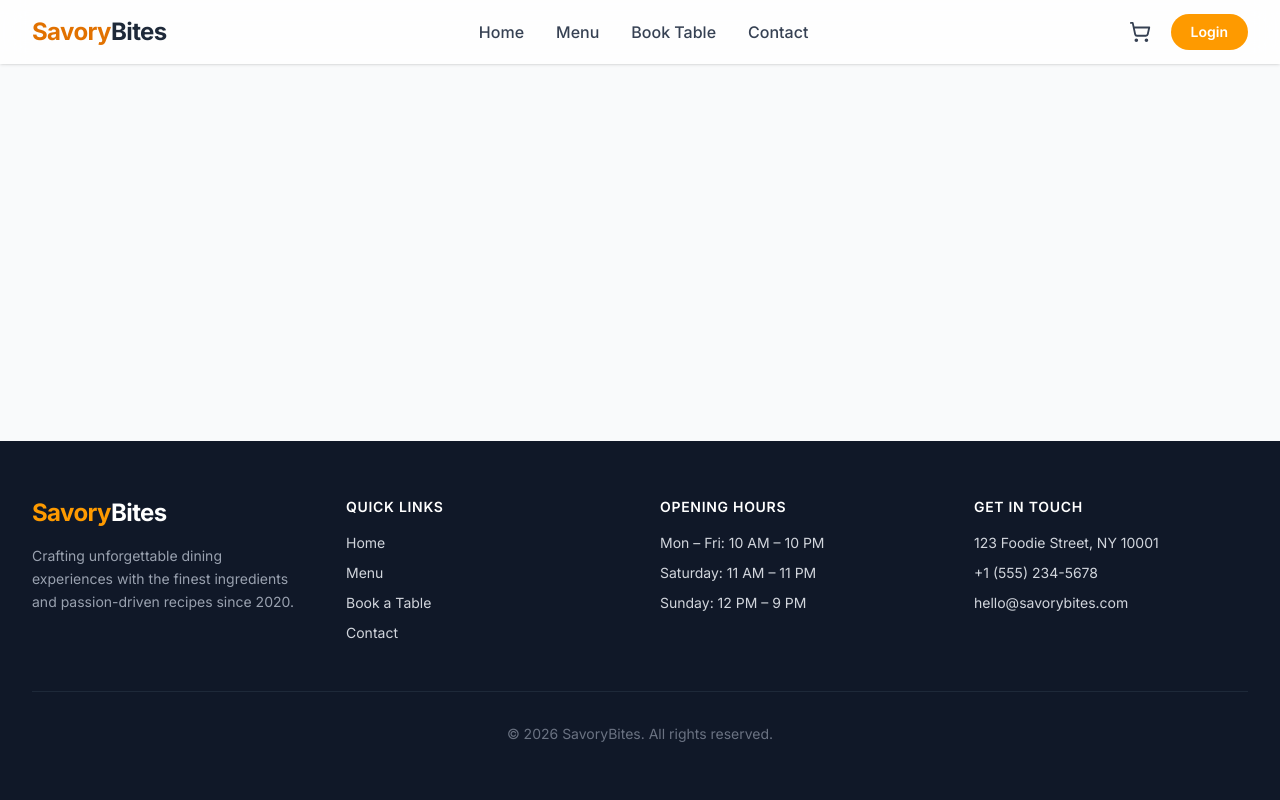
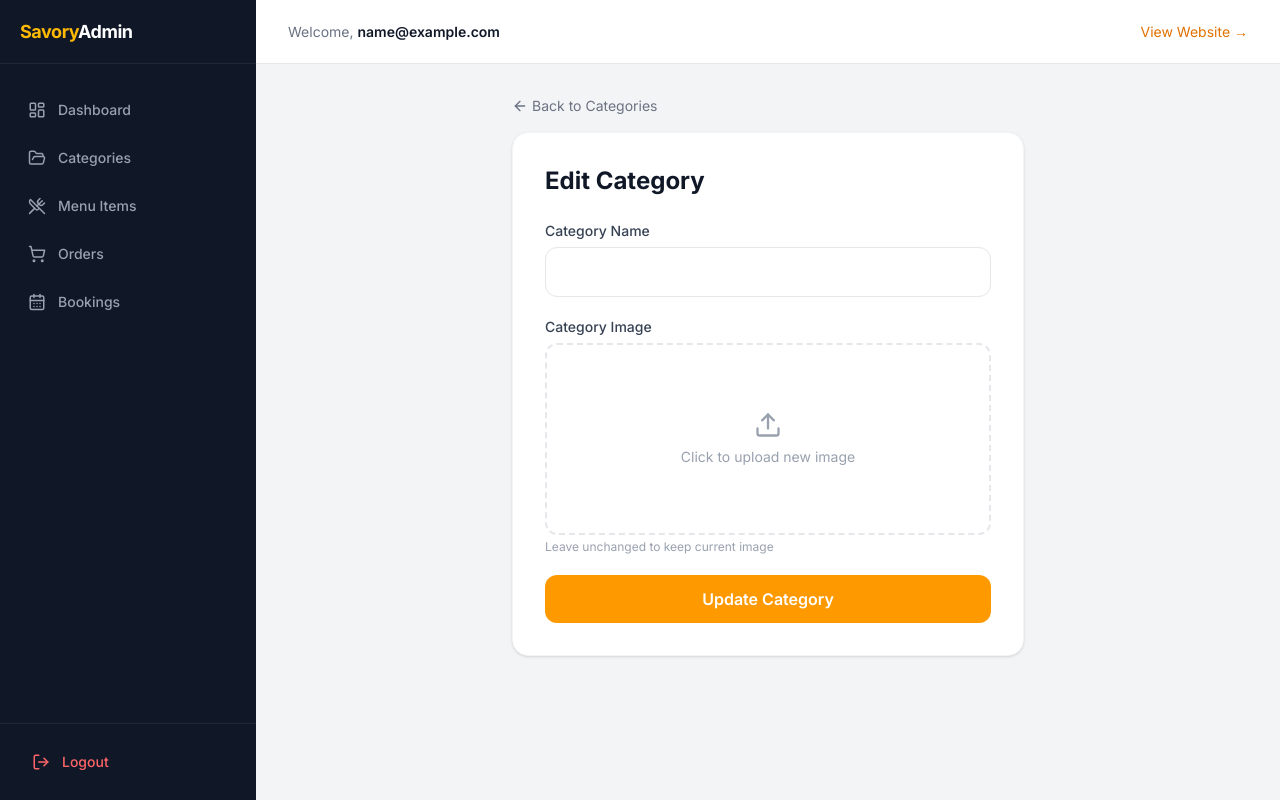
Before and after one commit to Jitenndra03/Restaurant_app, a React (Vite) app in the folder frontend/: page /admin/edit-category/1 in a window 1280 px wide. Built offline with nearby package versions, Linux system fonts and the light colour scheme; no server answers; sample sign-in values are in the browser's storage.

Commit message:
Added edit option for the admin in the category dashboard

```diff
--- a/frontend/src/App.jsx
+++ b/frontend/src/App.jsx
@@ -33,6 +33,7 @@ import AddMenu from "./pages/admin/AddMenu";
 import Orders from "./pages/admin/Orders";
 import Bookings from "./pages/admin/Bookings";
 import EditMenu from "./pages/admin/EditMenu";
+import EditCategory from "./pages/admin/EditCategory";
 
 const App = () => {
   return (
@@ -47,6 +48,7 @@ const App = () => {
           <Route path="dashboard" element={<Dashboard />} />
           <Route path="categories" element={<Categories />} />
           <Route path="add-category" element={<AddCategory />} />
+          <Route path="edit-category/:id" element={<EditCategory />} />
           <Route path="menus" element={<Menus />} />
           <Route path="add-menu" element={<AddMenu />} />
           <Route path="edit-menu/:id" element={<EditMenu />} />
--- a/frontend/src/pages/admin/Categories.jsx
+++ b/frontend/src/pages/admin/Categories.jsx
@@ -6,7 +6,7 @@
 import { useContext, useEffect, useState } from "react";
 import { AppContext } from "../../context/AppContext";
 import { Link } from "react-router-dom";
-import { Plus, Trash2, Loader2 } from "lucide-react";
+import { Plus, Trash2, Pencil, Loader2 } from "lucide-react";
 import toast from "react-hot-toast";
 
 const Categories = () => {
@@ -98,7 +98,14 @@ const Categories = () => {
                     <td className="px-6 py-4 text-gray-500">
                       {new Date(cat.createdAt).toLocaleDateString()}
                     </td>
-                    <td className="px-6 py-4 text-right">
+                    <td className="px-6 py-4 text-right flex items-center justify-end gap-1">
+                      <Link
+                        to={`/admin/edit-category/${cat._id}`}
+                        className="p-2 rounded-lg hover:bg-blue-50 text-blue-500 transition"
+                        title="Edit category"
+                      >
+                        <Pencil size={16} />
+                      </Link>
                       <button
                         onClick={() => handleDelete(cat._id)}
                         className="p-2 rounded-lg hover:bg-red-50 text-red-500 transition cursor-pointer"
--- /dev/null
+++ b/frontend/src/pages/admin/EditCategory.jsx
@@ -0,0 +1,140 @@
+/**
+ * Admin EditCategory - Pre-filled form for editing an existing category.
+ * Sends PUT /api/category/update/:id with FormData (name + optional image).
+ */
+import { useContext, useEffect, useState } from "react";
+import { useParams } from "react-router-dom";
+import { AppContext } from "../../context/AppContext";
+import { Loader2, Upload, ArrowLeft } from "lucide-react";
+import toast from "react-hot-toast";
+
+const EditCategory = () => {
+  const { id } = useParams();
+  const { navigate, axios } = useContext(AppContext);
+
+  const [name, setName] = useState("");
+  const [image, setImage] = useState(null);
+  const [preview, setPreview] = useState("");
+  const [loading, setLoading] = useState(false);
+  const [fetching, setFetching] = useState(true);
+
+  /** Fetch existing category data */
+  useEffect(() => {
+    const load = async () => {
+      try {
+        const { data } = await axios.get("/api/category/all");
+        const cat = data.categories?.find((c) => c._id === id);
+        if (cat) {
+          setName(cat.name);
+          setPreview(cat.image);
+        } else {
+          toast.error("Category not found");
+          navigate("/admin/categories");
+        }
+      } catch {
+        toast.error("Failed to load category");
+      } finally {
+        setFetching(false);
+      }
+    };
+    load();
+  }, [id, axios]);
+
+  const handleImageChange = (e) => {
+    const file = e.target.files[0];
+    if (file) {
+      setImage(file);
+      setPreview(URL.createObjectURL(file));
+    }
+  };
+
+  const handleSubmit = async (e) => {
+    e.preventDefault();
+    if (!name.trim()) return toast.error("Category name is required");
+
+    setLoading(true);
+    try {
+      const fd = new FormData();
+      fd.append("name", name.trim());
+      if (image) fd.append("image", image);
+
+      const { data } = await axios.put(`/api/category/update/${id}`, fd, {
+        headers: { "Content-Type": "multipart/form-data" },
+      });
+
+      if (data.success) {
+        toast.success("Category updated!");
+        navigate("/admin/categories");
+      } else {
+        toast.error(data.message);
+      }
+    } catch (error) {
+      toast.error(error.response?.data?.message || "Update failed");
+    } finally {
+      setLoading(false);
+    }
+  };
+
+  if (fetching) {
+    return (
+      <div className="flex items-center justify-center h-64">
+        <Loader2 className="animate-spin text-amber-500" size={32} />
+      </div>
+    );
+  }
+
+  return (
+    <div className="max-w-lg mx-auto">
+      <button onClick={() => navigate("/admin/categories")} className="flex items-center gap-1 text-sm text-gray-500 hover:text-gray-700 mb-4 cursor-pointer">
+        <ArrowLeft size={16} /> Back to Categories
+      </button>
+
+      <div className="bg-white rounded-2xl border border-gray-100 shadow-sm p-8">
+        <h1 className="text-2xl font-bold text-gray-900 mb-6">Edit Category</h1>
+
+        <form onSubmit={handleSubmit} className="space-y-5">
+          {/* Name */}
+          <div>
+            <label className="block text-sm font-medium text-gray-700 mb-1.5">Category Name</label>
+            <input
+              type="text"
+              value={name}
+              onChange={(e) => setName(e.target.value)}
+              required
+              className="w-full px-4 py-3 rounded-xl border border-gray-200 focus:outline-none focus:ring-2 focus:ring-amber-500/40 focus:border-amber-500 transition"
+            />
+          </div>
+
+          {/* Image */}
+          <div>
+            <label className="block text-sm font-medium text-gray-700 mb-1.5">Category Image</label>
+            <label className="flex flex-col items-center justify-center w-full h-48 border-2 border-dashed border-gray-200 rounded-xl hover:border-amber-400 transition cursor-pointer overflow-hidden">
+              {preview ? (
+                <img src={preview} alt="Preview" className="w-full h-full object-cover" />
+              ) : (
+                <div className="flex flex-col items-center text-gray-400">
+                  <Upload size={28} />
+                  <span className="mt-2 text-sm">Click to upload new image</span>
+                </div>
+              )}
+              <input type="file" accept="image/*" onChange={handleImageChange} className="hidden" />
+            </label>
+            <p className="text-xs text-gray-400 mt-1">Leave unchanged to keep current image</p>
+          </div>
+
+          {/* Submit */}
+          <button
+            type="submit"
+            disabled={loading}
+            className="w-full py-3 rounded-xl bg-amber-500 hover:bg-amber-600 text-white font-semibold transition disabled:opacity-50 flex items-center justify-center gap-2 cursor-pointer"
+          >
+            {loading && <Loader2 className="animate-spin" size={18} />}
+            {loading ? "Updating…" : "Update Category"}
+          </button>
+        </form>
+      </div>
+    </div>
+  );
+};
+
+export default EditCategory;
```
Also changed, not shown: 1 other file (tests, documents, lock files or other folders).
